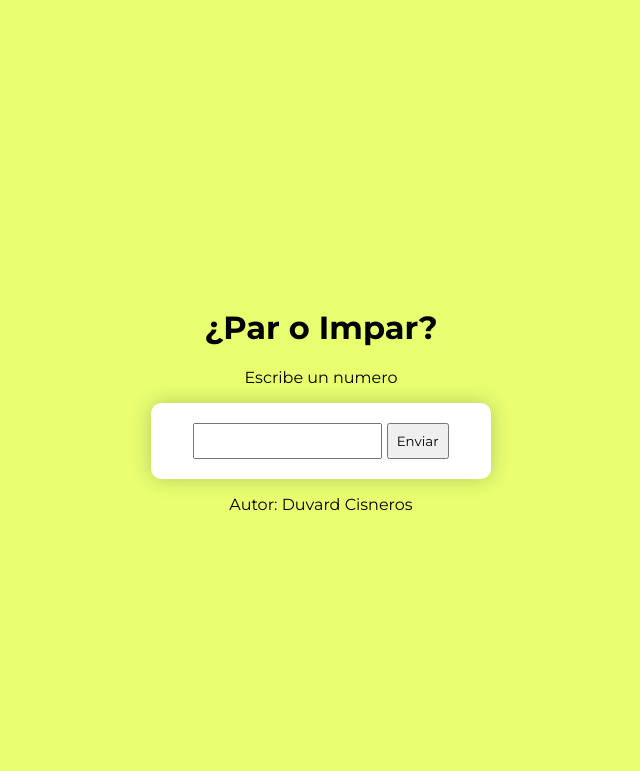
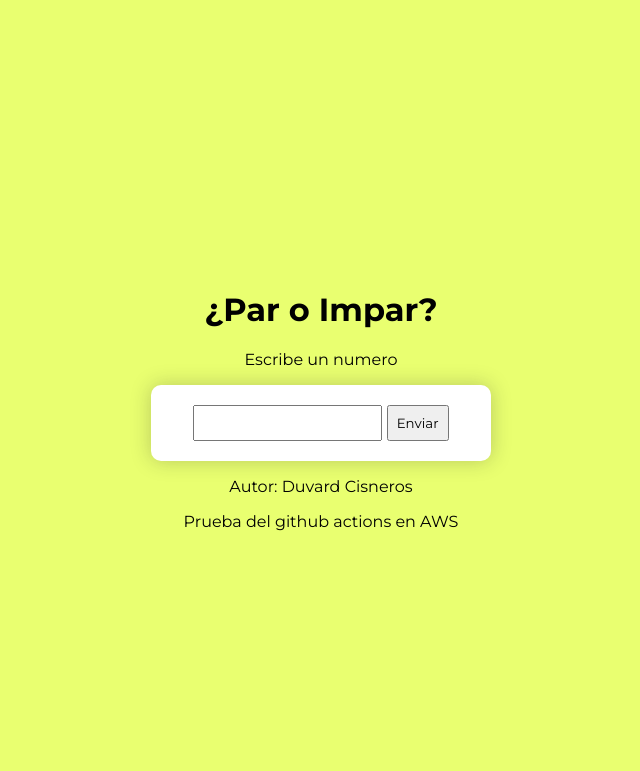
Before and after one commit to Duvard1/Even_Odd_Distributed, a Flask app: page / in a window 1280 px wide. Shown: the top 771 px of the page, without its empty margins (319-959 px from the left). Run offline with Flask 3, Linux system fonts and the light colour scheme.

Commit message:
test: :white_check_mark: Añadi texto para prueba de github actions

```diff
--- a/app-a/templates/form.html
+++ b/app-a/templates/form.html
@@ -19,6 +19,7 @@
             <p>Resultado: {{ result }}</p>
         {% endif %}
         <p>Autor: Duvard Cisneros</p>
+        <p>Prueba del github actions en AWS</p>
     </div>
 </body>
 </html>
```
